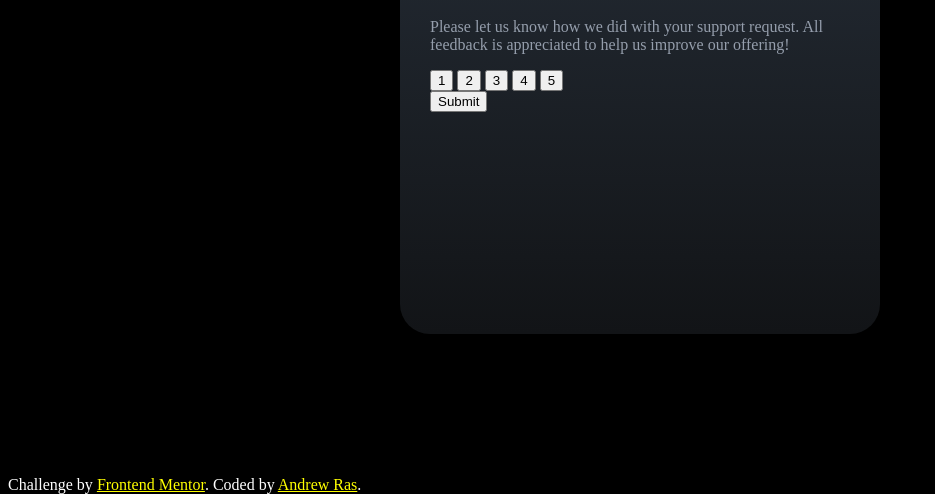
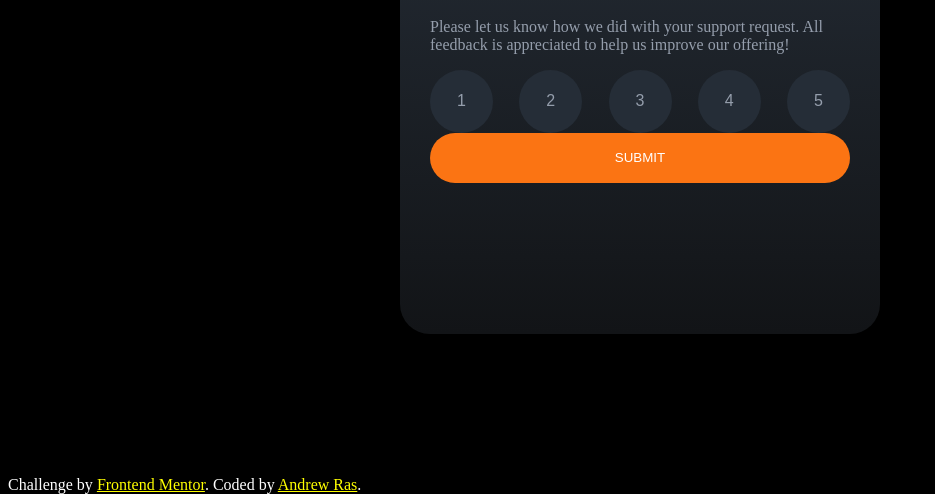
Before and after one commit to andrewras58/Interactive-Rating-Component, a plain HTML site: page index.html in a window 1280 px wide. Shown: the part 306-800 px from the top of the page, without its empty margins (0-935 px from the left). Drawn offline with Linux system fonts and the light colour scheme; a web font is replaced by a local one.

Commit message:
rating screen nearly complete

```diff
--- a/index.html
+++ b/index.html
@@ -8,7 +8,7 @@
 
     <title>Frontend Mentor | Interactive rating component</title>
     <link rel="stylesheet" href="style.css">
-    <script src="script.js"></script>
+    <script defer src="script.js"></script>
     <link rel="stylesheet" href="https://fonts.google.com/specimen/Overpass">
 
 </head>
@@ -22,14 +22,14 @@
             <p>Please let us know how we did with your support request. All feedback is appreciated to help us improve our offering!</p>
 
             <div class="ratingButtons">
-                <button class="ratingButton">1</button>
-                <button class="ratingButton">2</button>
-                <button class="ratingButton">3</button>
-                <button class="ratingButton">4</button>
-                <button class="ratingButton">5</button>
+                <button class="rating">1</button>
+                <button class="rating">2</button>
+                <button class="rating">3</button>
+                <button class="rating">4</button>
+                <button class="rating">5</button>
             </div>
 
-            <button class="submit">Submit</button>
+            <button id="submit">Submit</button>
         </div>
 
         <div class="endingState">
--- a/script.js
+++ b/script.js
@@ -0,0 +1,13 @@
+let myRating = 0;
+let ratingButtons = document.getElementsByClassName("rating");
+let submitButton = document.getElementById("submit");
+
+Array.from(ratingButtons).forEach(el => el.addEventListener('click', event => {
+    myRating = event.currentTarget.innerText;
+}));
+
+submitButton.addEventListener('click', event => {
+    if (myRating !== 0) {
+        console.log(myRating);
+    }
+});
--- a/style.css
+++ b/style.css
@@ -54,6 +54,34 @@ body{
     height: 50px;
 }
 
+.ratingButtons{
+    width: 100%;
+    display: flex;
+    justify-content: space-between;
+}
+
+.rating{
+    width: 15%;
+    aspect-ratio: 1/1;
+    border-radius: 100%;
+    border: none;
+    cursor: pointer;
+    background-color: var(--darkBlue);
+    color: var(--lightGrey);
+    font-size: 16px;
+}
+
+#submit{
+    width: 100%;
+    height: 50px;
+    border: none;
+    cursor: pointer;
+    background-color: var(--orange);
+    color: white;
+    text-transform: uppercase;
+    border-radius: 50px;
+}
+
 .endingState{
     display: none;
 }
```
